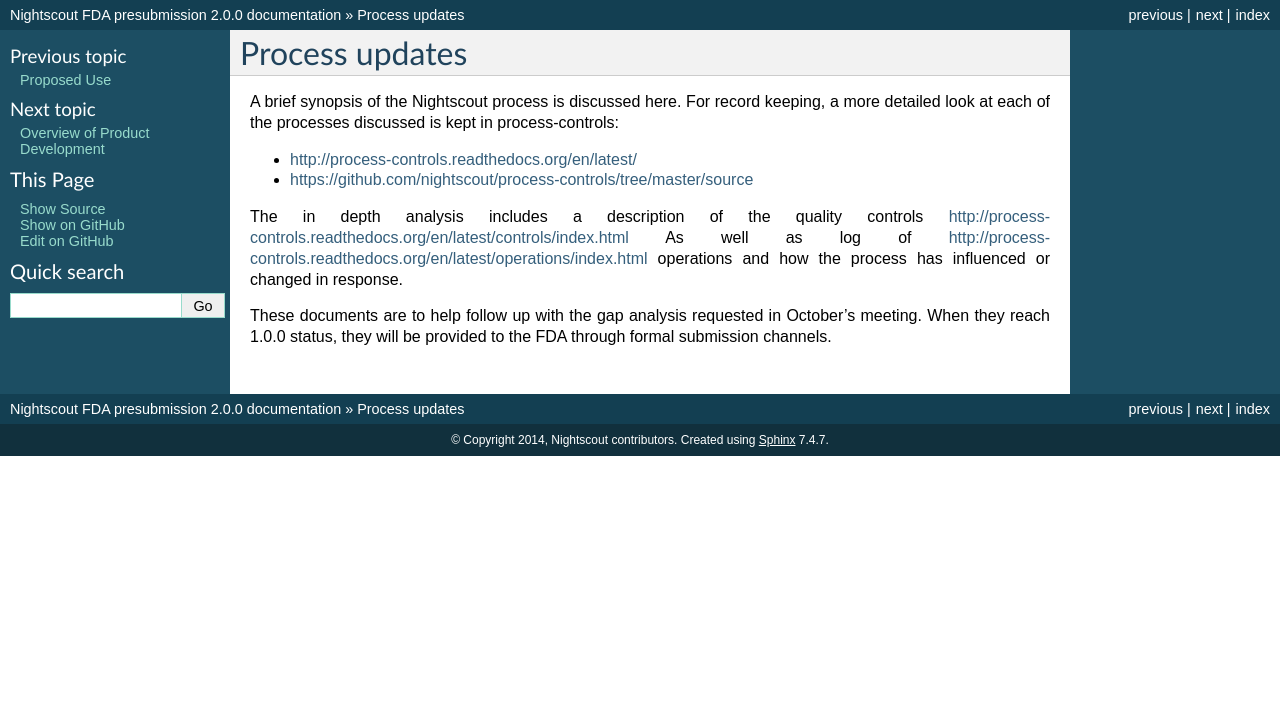
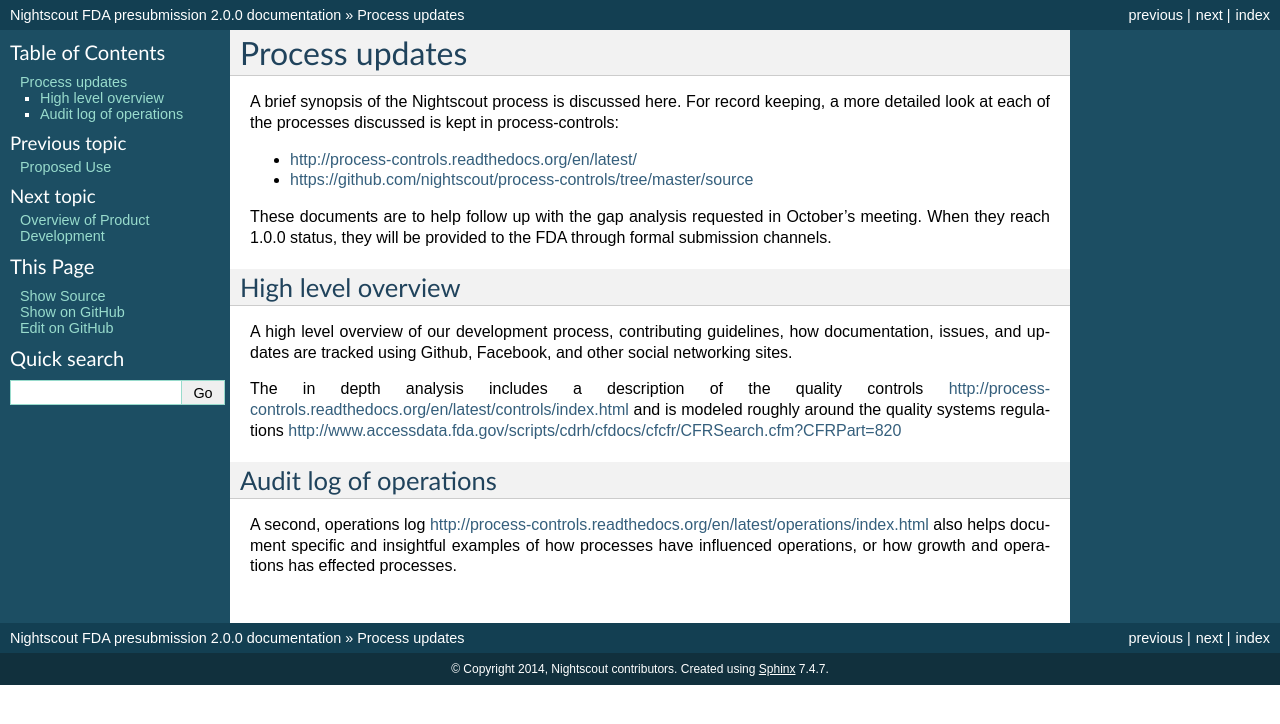
Before and after one commit to nightscout/fda-presubmission, a Sphinx documentation site: the page built from source/03-previous-work.rst, in a window 1280 px wide. Shown: the top 724 px of the page. Built offline with Sphinx 7.4.7, drawn with Linux system fonts in a browser that asks for light colours; formulas are drawn with MathJax 3; pages that are not in the unit, such as notebooks, are missing from menus.

Commit message:
explain the process document idea a bit more

```diff
--- a/source/03-previous-work.rst
+++ b/source/03-previous-work.rst
@@ -9,12 +9,23 @@
 * http://process-controls.readthedocs.org/en/latest/
 * https://github.com/nightscout/process-controls/tree/master/source
 
-The in depth analysis includes a description of the quality controls
-http://process-controls.readthedocs.org/en/latest/controls/index.html As well
-as log of
-http://process-controls.readthedocs.org/en/latest/operations/index.html
-operations and how the process has influenced or changed in response.
-
 These documents are to help follow up with the gap analysis requested in
 October's meeting.  When they reach 1.0.0 status, they will be provided to the
 FDA through formal submission channels.
+
+High level overview
+###################
+A high level overview of our development process, contributing guidelines, how
+documentation, issues, and updates are tracked using Github, Facebook, and
+other social networking sites.
+
+The in depth analysis includes a description of the quality controls
+http://process-controls.readthedocs.org/en/latest/controls/index.html and is modeled roughly around the quality systems regulations http://www.accessdata.fda.gov/scripts/cdrh/cfdocs/cfcfr/CFRSearch.cfm?CFRPart=820
+
+Audit log of operations
+#######################
+
+A second, operations log
+http://process-controls.readthedocs.org/en/latest/operations/index.html also
+helps document specific and insightful examples of how processes have
+influenced operations, or how growth and operations has effected processes.
```
